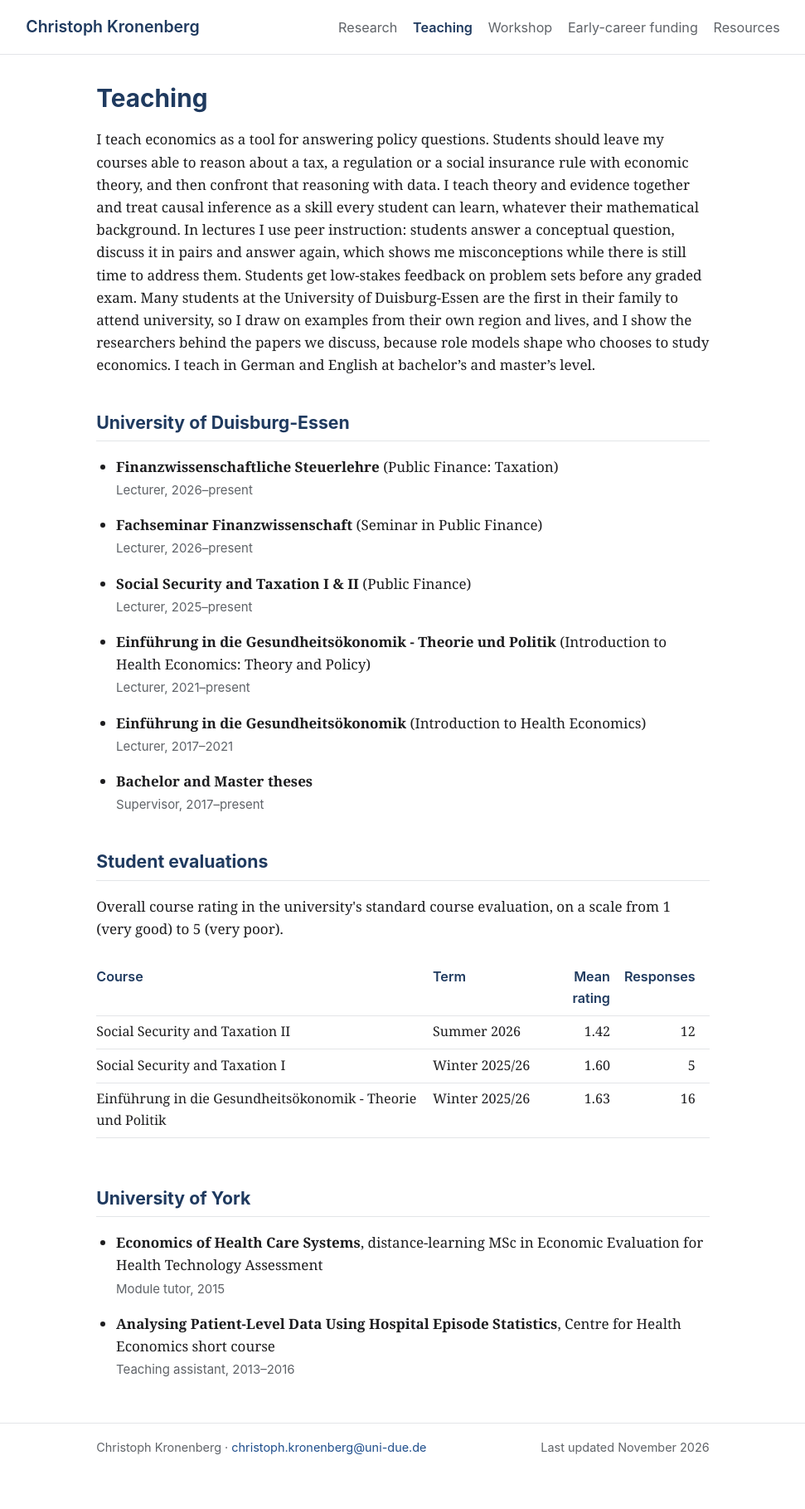
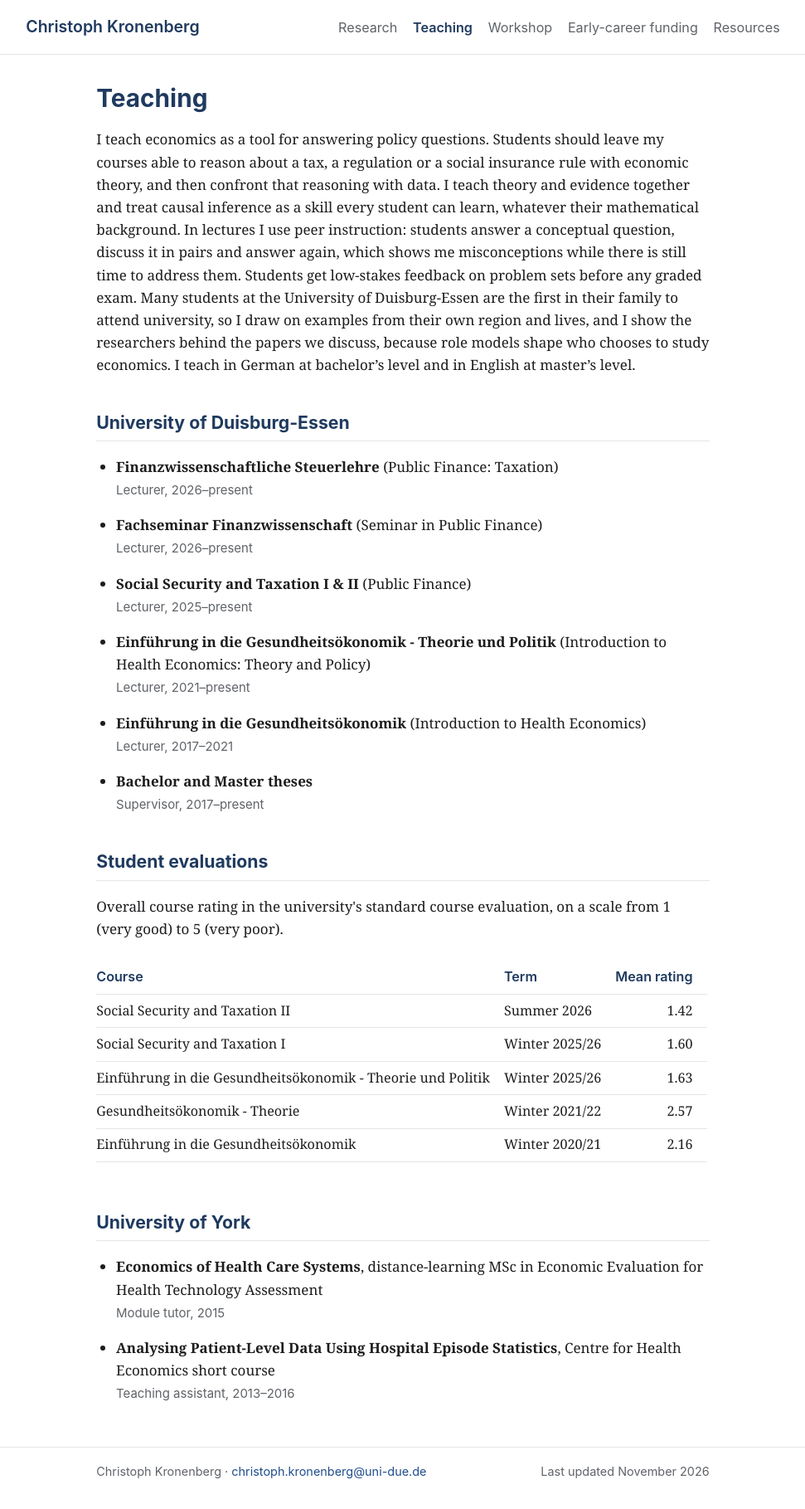
Before and after one commit to christophkronenberg/christophkronenberg.github.io, a Jekyll site: the page built from teaching.md, in a window 1280 px wide. Shown: the whole page at 83% size, without its empty margins (154-1125 px from the left). Built offline with Jekyll 4.4.1, drawn with Linux system fonts in a browser that asks for light colours; before the commit the page ends 1790 px from its top, so only the background shows below that.

Commit message:
Add earlier evaluations, drop response counts, clarify teaching languages
Co-Authored-By: Claude Opus 5.5 <noreply@anthropic.com>
Claude-Session: https://claude.ai/code/session_01JHkMGSBjQKgAWtVVHTPwwz

```diff
--- a/teaching.md
+++ b/teaching.md
@@ -5,7 +5,7 @@ permalink: /teaching/
 description: Courses taught by Christoph Kronenberg in public finance, taxation and health economics at the University of Duisburg-Essen, and earlier at the University of York.
 ---
 
-I teach economics as a tool for answering policy questions. Students should leave my courses able to reason about a tax, a regulation or a social insurance rule with economic theory, and then confront that reasoning with data. I teach theory and evidence together and treat causal inference as a skill every student can learn, whatever their mathematical background. In lectures I use peer instruction: students answer a conceptual question, discuss it in pairs and answer again, which shows me misconceptions while there is still time to address them. Students get low-stakes feedback on problem sets before any graded exam. Many students at the University of Duisburg-Essen are the first in their family to attend university, so I draw on examples from their own region and lives, and I show the researchers behind the papers we discuss, because role models shape who chooses to study economics. I teach in German and English at bachelor's and master's level.
+I teach economics as a tool for answering policy questions. Students should leave my courses able to reason about a tax, a regulation or a social insurance rule with economic theory, and then confront that reasoning with data. I teach theory and evidence together and treat causal inference as a skill every student can learn, whatever their mathematical background. In lectures I use peer instruction: students answer a conceptual question, discuss it in pairs and answer again, which shows me misconceptions while there is still time to address them. Students get low-stakes feedback on problem sets before any graded exam. Many students at the University of Duisburg-Essen are the first in their family to attend university, so I draw on examples from their own region and lives, and I show the researchers behind the papers we discuss, because role models shape who chooses to study economics. I teach in German at bachelor's level and in English at master's level.
 
 ## University of Duisburg-Essen
 
@@ -25,12 +25,14 @@ I teach economics as a tool for answering policy questions. Students should leav
 <div class="table-wrap">
 <table class="evals">
   <thead>
-    <tr><th scope="col">Course</th><th scope="col">Term</th><th scope="col">Mean rating</th><th scope="col">Responses</th></tr>
+    <tr><th scope="col">Course</th><th scope="col">Term</th><th scope="col">Mean rating</th></tr>
   </thead>
   <tbody>
-    <tr><td>Social Security and Taxation II</td><td>Summer 2026</td><td>1.42</td><td>12</td></tr>
-    <tr><td>Social Security and Taxation I</td><td>Winter 2025/26</td><td>1.60</td><td>5</td></tr>
-    <tr><td>Einführung in die Gesundheitsökonomik - Theorie und Politik</td><td>Winter 2025/26</td><td>1.63</td><td>16</td></tr>
+    <tr><td>Social Security and Taxation II</td><td>Summer 2026</td><td>1.42</td></tr>
+    <tr><td>Social Security and Taxation I</td><td>Winter 2025/26</td><td>1.60</td></tr>
+    <tr><td>Einführung in die Gesundheitsökonomik - Theorie und Politik</td><td>Winter 2025/26</td><td>1.63</td></tr>
+    <tr><td>Gesundheitsökonomik - Theorie</td><td>Winter 2021/22</td><td>2.57</td></tr>
+    <tr><td>Einführung in die Gesundheitsökonomik</td><td>Winter 2020/21</td><td>2.16</td></tr>
   </tbody>
 </table>
 </div>
```
